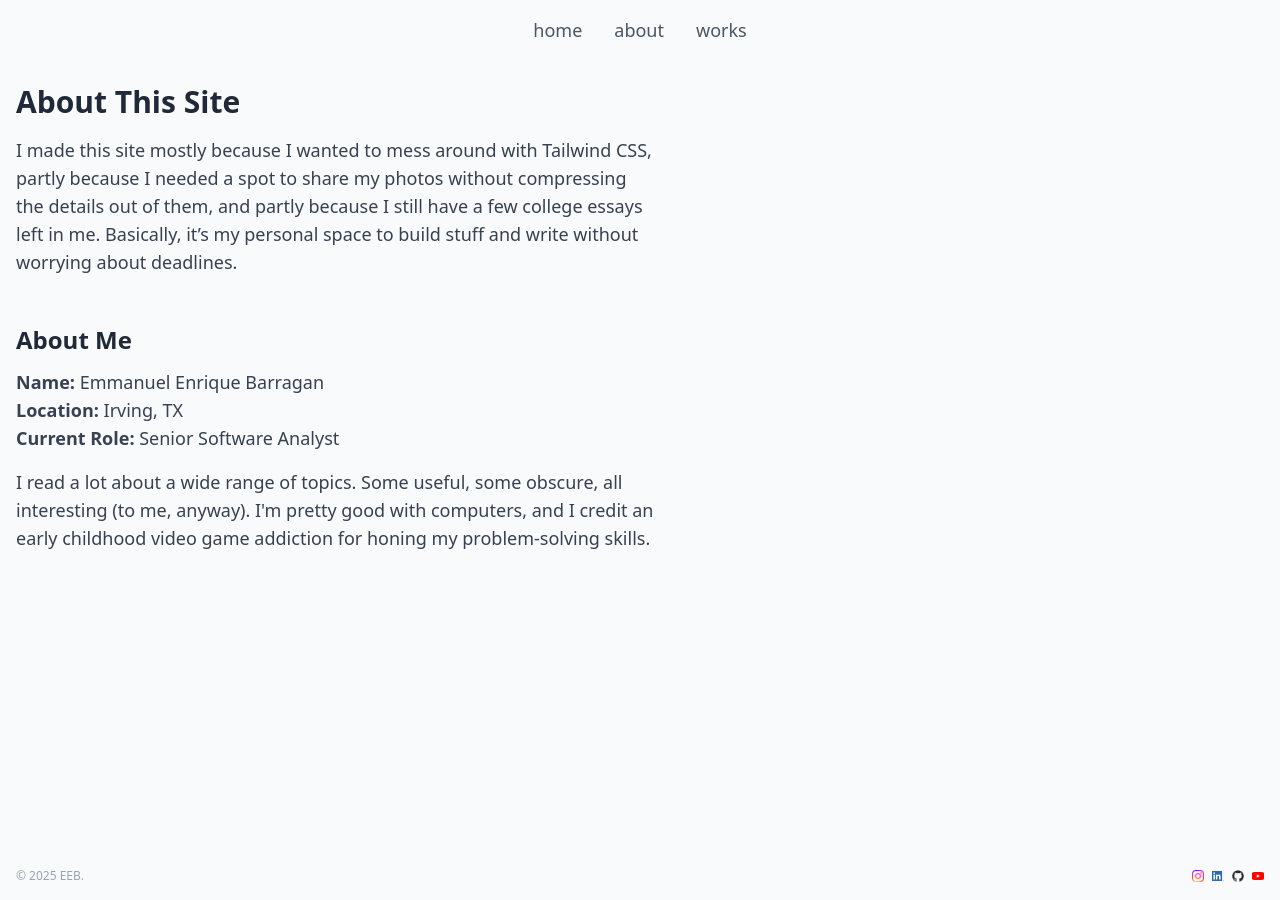
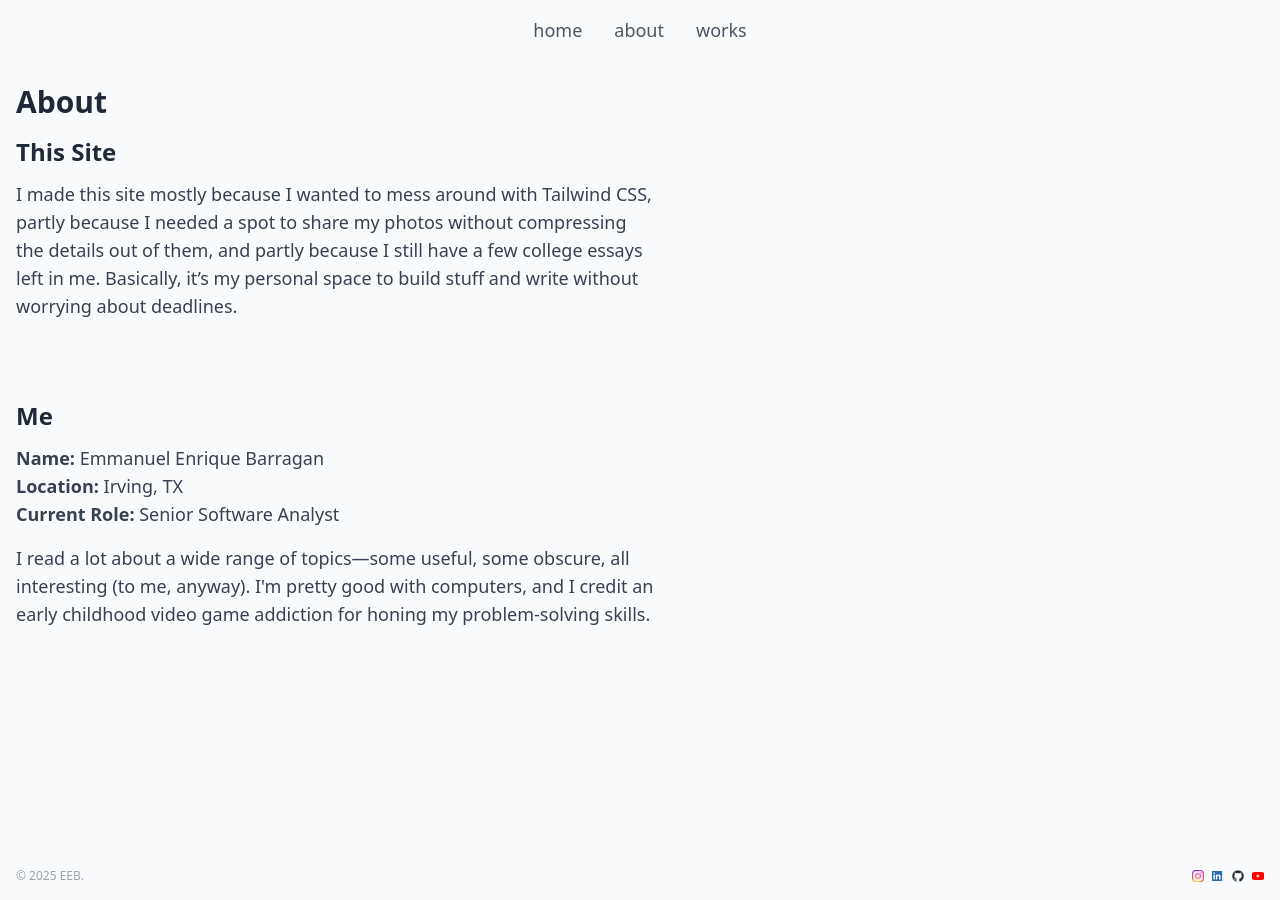
Before and after one commit to enriquebarragan/enriquebarragan.github.io, a Jekyll site: the page built from pages/about/index.md, in a window 1280 px wide. Built offline with Jekyll 4.4.1, drawn with Linux system fonts in a browser that asks for light colours; nearby versions of some CDN libraries.

Commit message:
Update index.md

```diff
--- a/pages/about/index.md
+++ b/pages/about/index.md
@@ -7,21 +7,23 @@ permalink: /about/
 <div class="flex flex-col gap-4">
 
   <div class="max-w-2xl px-4 py-8">
-  <h1 class="text-3xl font-bold mb-4 text-gray-800">About This Site</h1>
-  <p class="text-base sm:text-lg text-gray-700 leading-relaxed">
-    I made this site mostly because I wanted to mess around with Tailwind CSS, partly because I needed a spot to share my photos without compressing the details out of them, and partly because I still have a few college essays left in me. Basically, it’s my personal space to build stuff and write without worrying about deadlines.
-  </p>
+    <h1 class="text-3xl font-bold mb-4 text-gray-800">About</h1>
+    <h2 class="text-2xl font-semibold mb-3 text-gray-800">This Site</h2>
+    <p class="text-base sm:text-lg text-gray-700 leading-relaxed">
+      I made this site mostly because I wanted to mess around with Tailwind CSS, partly because I needed a spot to share my photos without compressing the details out of them, and partly because I still have a few college essays left in me. Basically, it’s my personal space to build stuff and write without worrying about deadlines.
+    </p>
   </div>
 
-  <div class="max-w-2xl px-4">
-  <h2 class="text-2xl font-semibold mb-3 text-gray-800">About Me</h2>
-  <ul class="mb-4 text-base sm:text-lg text-gray-700">
-    <li><strong>Name:</strong> Emmanuel Enrique Barragan</li>
-    <li><strong>Location:</strong> Irving, TX</li>
-    <li><strong>Current Role:</strong> Senior Software Analyst</li>
-  </ul>
-  <p class="text-base sm:text-lg text-gray-700 leading-relaxed">
-    I read a lot about a wide range of topics. Some useful, some obscure, all interesting (to me, anyway). I'm pretty good with computers, and I credit an early childhood video game addiction for honing my problem-solving skills.
-  </p>
+  <div class="max-w-2xl px-4 py-8">
+    <h2 class="text-2xl font-semibold mb-3 text-gray-800">Me</h2>
+    <ul class="mb-4 text-base sm:text-lg text-gray-700">
+      <li><strong>Name:</strong> Emmanuel Enrique Barragan</li>
+      <li><strong>Location:</strong> Irving, TX</li>
+      <li><strong>Current Role:</strong> Senior Software Analyst</li>
+    </ul>
+    <p class="text-base sm:text-lg text-gray-700 leading-relaxed">
+      I read a lot about a wide range of topics—some useful, some obscure, all interesting (to me, anyway). I'm pretty good with computers, and I credit an early childhood video game addiction for honing my problem-solving skills.
+    </p>
+  </div>
+
 </div>
-</div>
```
